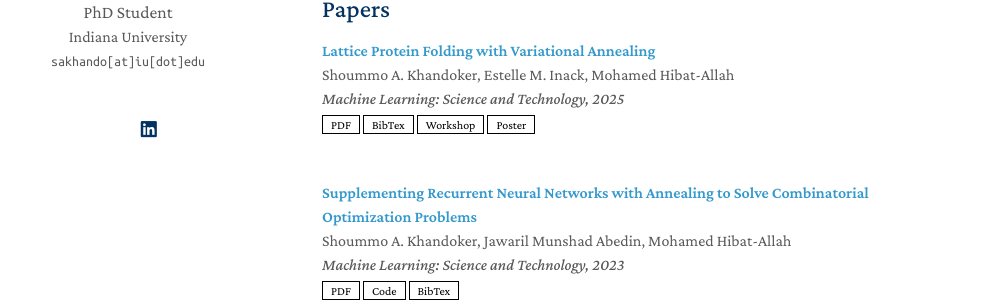
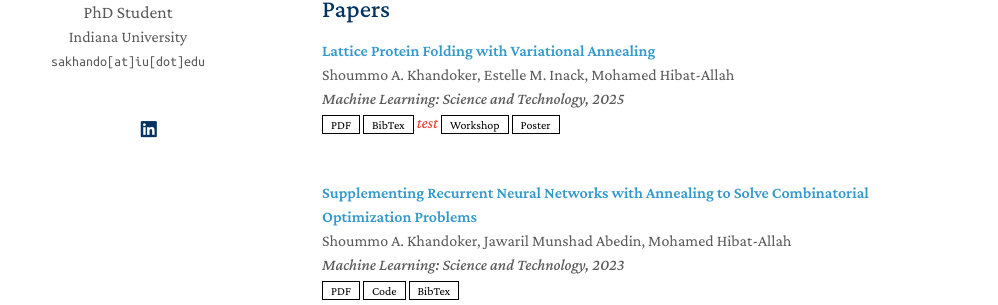
Before and after one commit to shoummoak/shoummoak.github.io, a Jekyll site: the page built from index.md, in a window 1280 px wide. Shown: the part 298-603 px from the top of the page, without its empty margins (148-1146 px from the left). Built offline with Jekyll 4.4.1, drawn with Linux system fonts in a browser that asks for light colours; a style sheet for code colours, icons or effects is not loaded; our own code applies the rules of GitHub Pages for plain Markdown files.

Commit message:
Update publications.yml

```diff
--- a/_data/publications.yml
+++ b/_data/publications.yml
@@ -9,7 +9,7 @@ main:
     code:
     bibtex: "assets/bibtex/Folding.html"
     image:
-    notes:
+    notes: test
     workshop: https://ai-2-ase.github.io/
     poster: "assets/files/HPVA_Poster.pdf"
 
```
